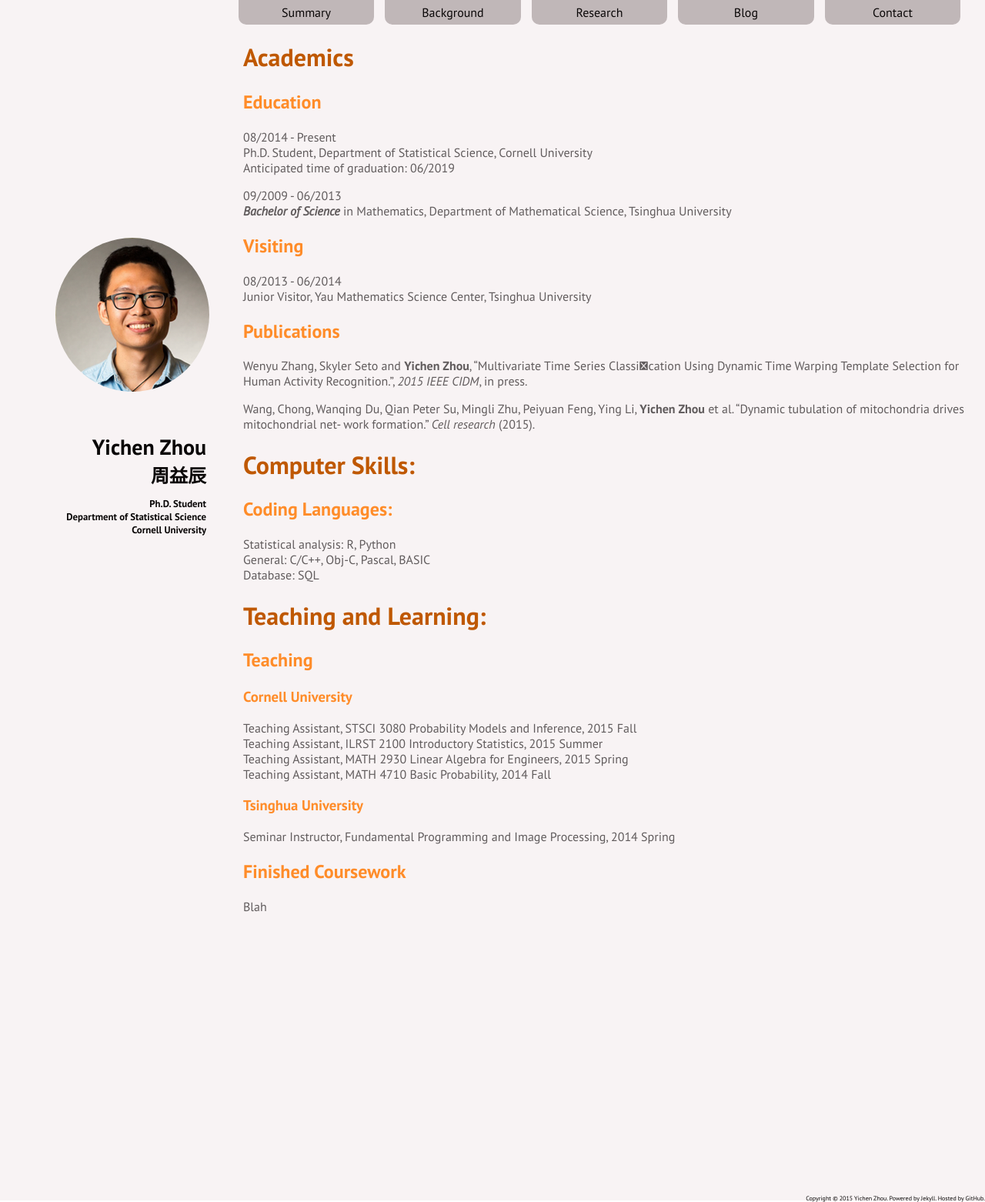
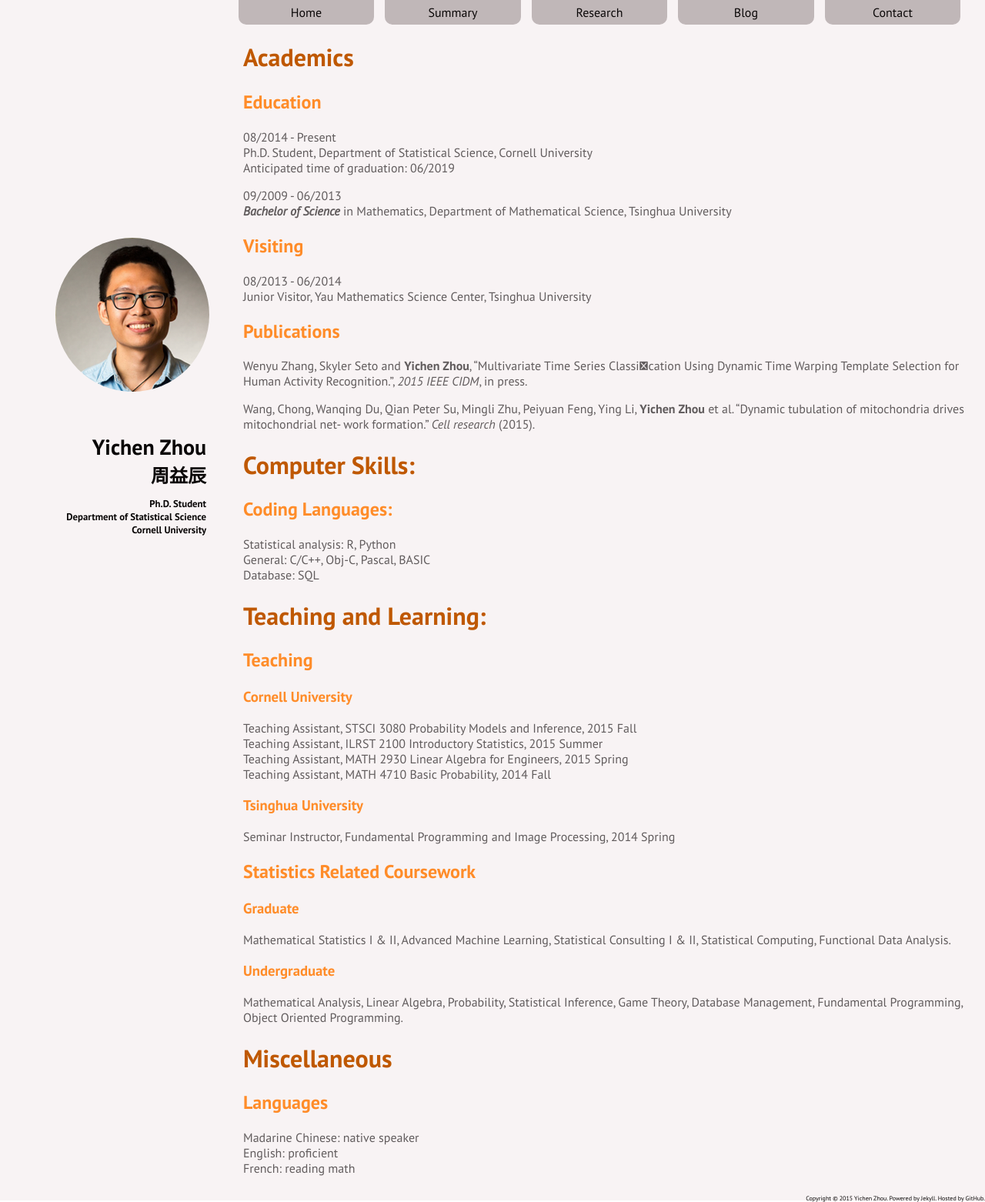
Before and after one commit to siriuz42/siriuz42.github.io, a Jekyll site: the page built from background.md, in a window 1280 px wide. Shown: the whole page at 77% size. Built offline with Jekyll 4.4.1, drawn with Linux system fonts in a browser that asks for light colours.

```diff
--- a/_includes/frame.html
+++ b/_includes/frame.html
@@ -10,8 +10,8 @@
 </div>
 
 <div class="navigator">
-  	<div class="navBlock" id="intro"> <p class="label"><a href='/index.html'>Summary</a></p> </div>
-  	<div class="navBlock" id="academic"> <p class="label"><a href='/background/index.html'>Background</a></p> </div>
+  	<div class="navBlock" id="intro"> <p class="label"><a href='/index.html'>Home</a></p> </div>
+  	<div class="navBlock" id="academic"> <p class="label"><a href='/background/index.html'>Summary</a></p> </div>
   	<div class="navBlock" id="research"> <p class="label"><a href='/research/index.html'>Research</a></p> </div>
   	<div class="navBlock" id="blog"> <p class="label"><a href='/blog/index.html'>Blog</a></p> </div>
   	<div class="navBlock" id="contact"> <p class="label"><a href='/contact/index.html'>Contact</a></p> </div>
--- a/background.md
+++ b/background.md
@@ -1,6 +1,6 @@
 ---
 layout: default
-title: Background
+title: Summary
 ---
 
 Academics
@@ -57,6 +57,23 @@ Teaching Assistant, MATH 4710 Basic Probability, 2014 Fall
 ### Tsinghua University
 Seminar Instructor, Fundamental Programming and Image Processing, 2014 Spring
 
-Finished Coursework
+Statistics Related Coursework
 ---------
-Blah
+
+### Graduate
+
+Mathematical Statistics I & II, Advanced Machine Learning, Statistical Consulting I & II, Statistical Computing, Functional Data Analysis.
+
+### Undergraduate
+
+Mathematical Analysis, Linear Algebra, Probability, Statistical Inference, Game Theory, Database Management, Fundamental Programming, Object Oriented Programming.
+
+Miscellaneous
+=========
+
+Languages
+---------
+
+Madarine Chinese: native speaker
+English: proficient
+French: reading math
--- a/index.html
+++ b/index.html
@@ -4,12 +4,12 @@ layout: default
 
 <h1 id="Yichen">Hello World!</h1>
 
-<p> I am Yichen Zhou, a second year Statistics Ph.D. student at <a href="http://stat.cornell.edu">Cornell University</a>. By mentioning "second year" in a math related subject, I actually mean that I am still finishing my required coursework, which is challenging and mostly "homeworky". </p>
+<p> I am Yichen Zhou, a second year Statistics Ph.D. student at <a href="http://stat.cornell.edu">Cornell University</a>. The life of a "second year" in a math related subject is still around finishing the required coursework, which is fun and most of the time "homeworky". </p>
 
 <p>My fresh research focus is on assessing the performance of classic statistical and machine learning methods. Recently I am digging around the intersection of random forests and decision trees. I am also interested in high dimensional and Bayesian models and methods.</p>
 
 <p> I earned my B.S. in Pure and Applied Mathematics from <a href="http://math.tsinghua.edu.cn">Tsinghua University</a> in Beijing. The coursework covered a wide range of the very fundamentions of advanced mathematics. My personal favorite was analysis.</p>
 
-<p> I am also (sort of) an active coder in statistical related tasks. Stereotypical works consist of the cooperation with biologists to study protein struture, as well as a recent project with an preeminant artist in creating comtemporary paintings. </p>
+<p> I am also (sort of) an active coder in statistical related tasks. Stereotypical works consist of the cooperation with biologists to study protein struture, as well as a recent project with a preeminant artist in creating comtemporary paintings. </p>
 
 <p> Fore more detialed information, please feel free to check the other columns of the site.</p>
```
Also changed, not shown: blog.md (+8 -4 lines), contact.md (+5 -2 lines), research.md (+20 -1 lines), 1 other file.
